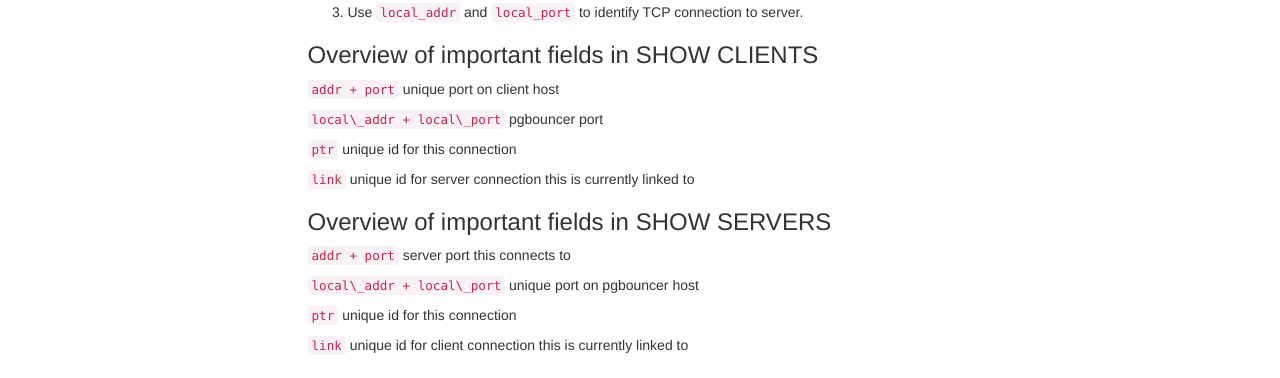
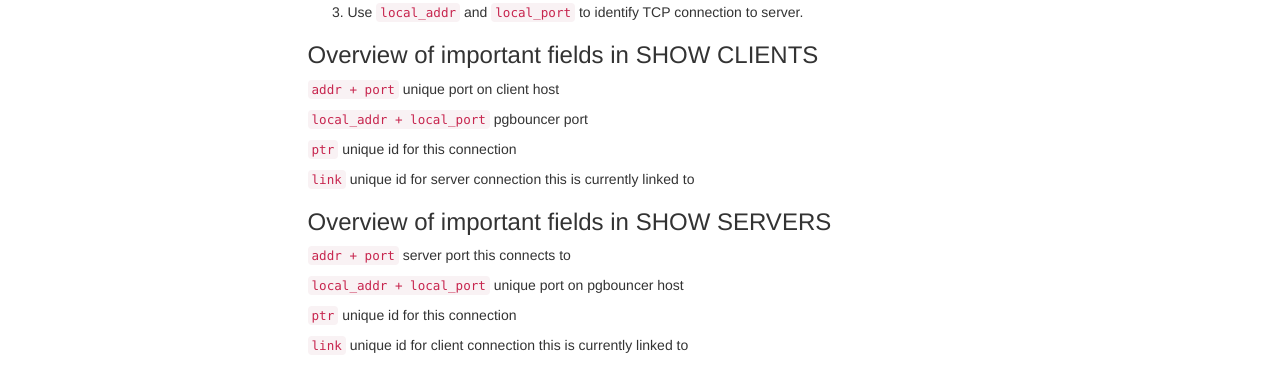
Before and after one commit to postgres-cn/pgbouncer-doc, a Jekyll site: the page built from faq.md, in a window 1280 px wide and 900 px high, scrolled down 2277 px. Shown: the part 269-647 px from the top of the window. Built offline with Jekyll 4.4.1, drawn with Linux system fonts in a browser that asks for light colours; Markdown is read by kramdown in place of the engine named in the settings.

Commit message:
faq: remove unnecessary \

```diff
--- a/faq.md
+++ b/faq.md
@@ -164,7 +164,7 @@ Use SHOW CLIENTS and SHOW SERVERS views on console.
 `addr + port`
 	unique port on client host
 
-`local\_addr + local\_port`
+`local_addr + local_port`
 	pgbouncer port
 
 `ptr`
@@ -178,7 +178,7 @@ Use SHOW CLIENTS and SHOW SERVERS views on console.
 `addr + port`
    server port this connects to
 
-`local\_addr + local\_port`
+`local_addr + local_port`
    unique port on pgbouncer host
 
 `ptr`
```
